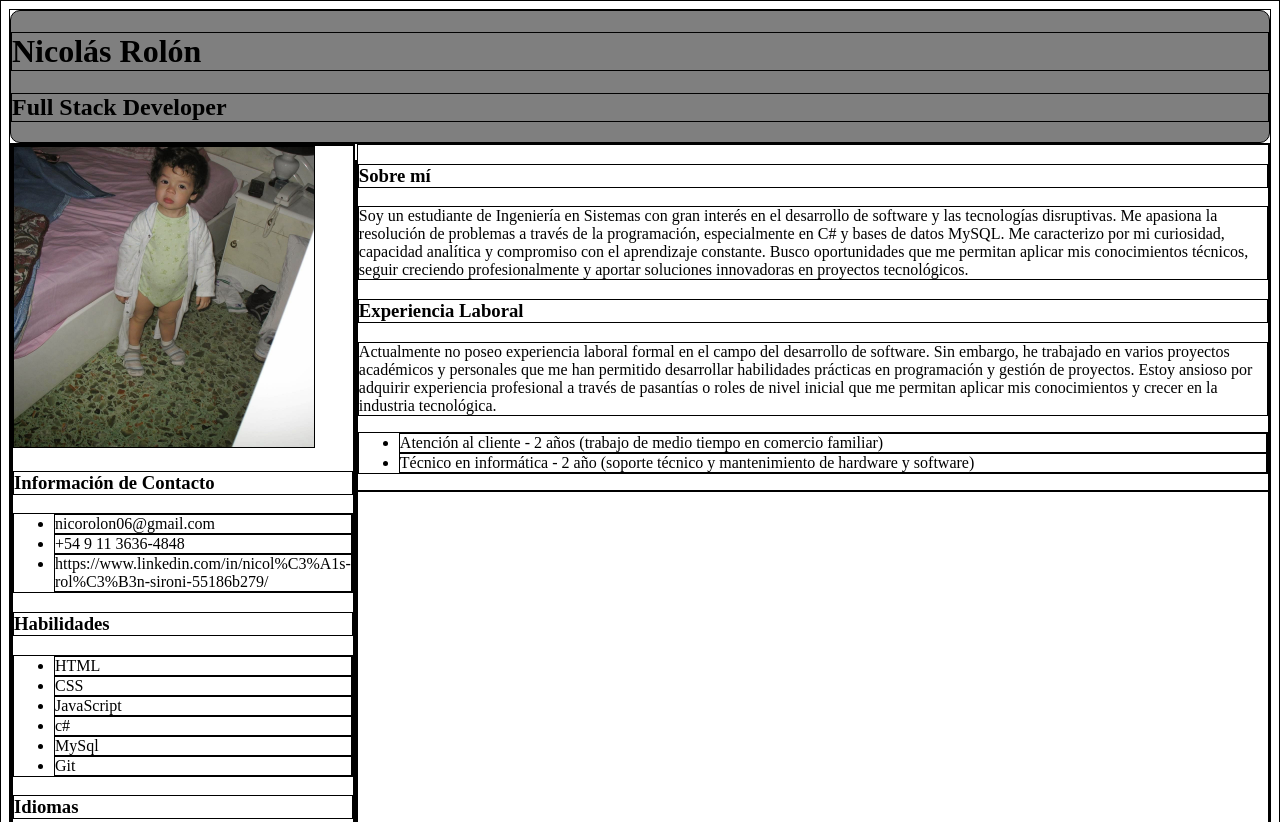
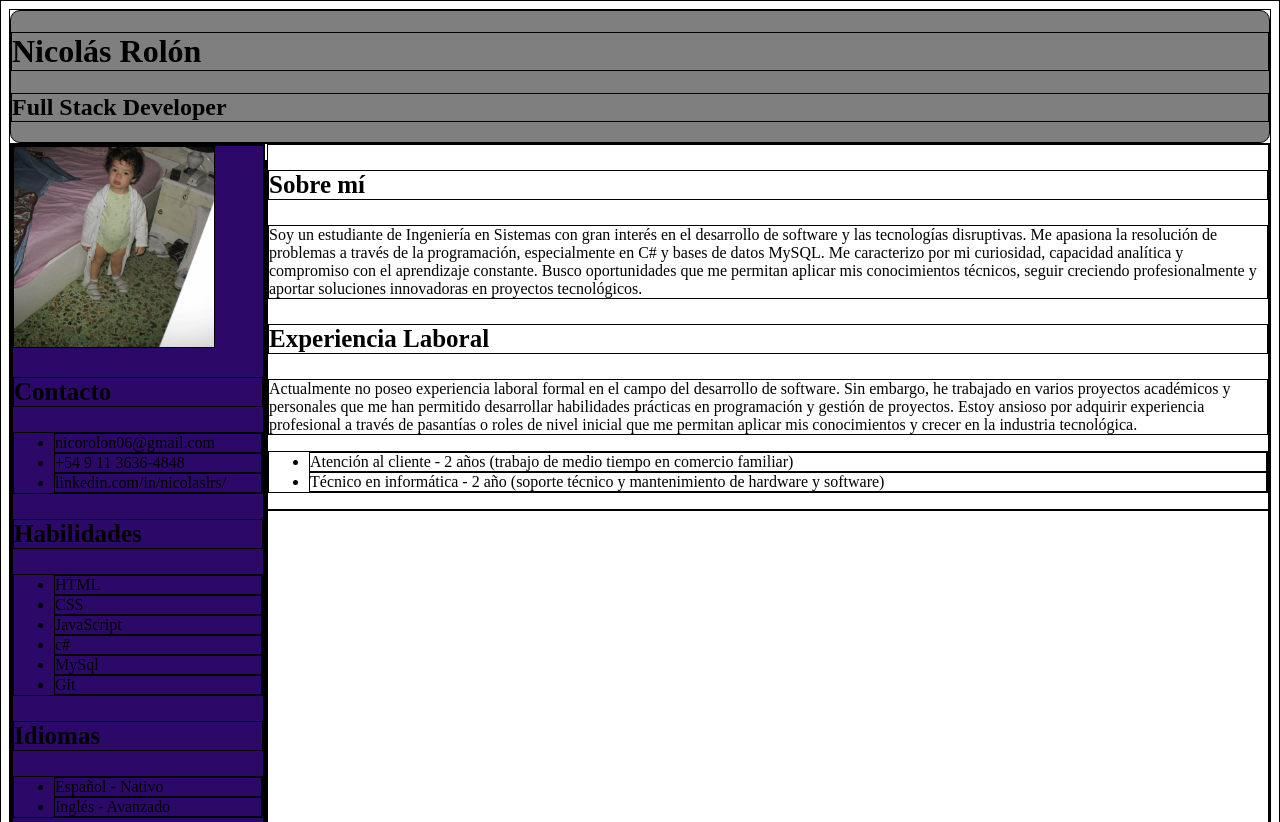
Before and after one commit to NicolasRolon/FrontWeb_PFO, a plain HTML site: page Nicolás Rolón PFO 1 CV.html in a window 1280 px wide. Shown: the top 822 px of the page. Drawn offline with Linux system fonts and the light colour scheme.

Commit message:
segundo commit

```diff
--- a/Nicolás Rolón PFO 1 CV.html
+++ b/Nicolás Rolón PFO 1 CV.html
@@ -13,13 +13,13 @@
     </header>
     <main>
     <div>
-        <aside>
+        <aside id="info">
                 <img src="./Imagen de WhatsApp 2025-08-31 a las 23.16.40_e219b737.jpg" alt="">
-                <h3>Información de Contacto</h3>
-                <ul>
+                <h3>Contacto</h3>
+                <ul id="">
                     <li>nicorolon06@gmail.com</li>
                     <li>+54 9 11 3636-4848</li>
-                    <li>https://www.linkedin.com/in/nicol%C3%A1s-rol%C3%B3n-sironi-55186b279/</li>
+                    <li>linkedin.com/in/nicolaslrs/</li>
                 </ul>
                 <h3>Habilidades</h3>
                 <ul>
--- a/styles.css
+++ b/styles.css
@@ -5,11 +5,18 @@ main {
   display: flex;
 }
 img {
-  width: 300px;
-  height: 300px;
+  width: 200px;
+  height: 200px;
   object-fit: cover;
 }
 header{
   background-color: rgba(0, 0, 0, 0.5);
   border-radius: 10px;
 }
+#info {
+  width: 250px;
+  background-color: rgb(44, 9, 104);
+}
+h3 {
+  font-size: 25px;
+}
```
